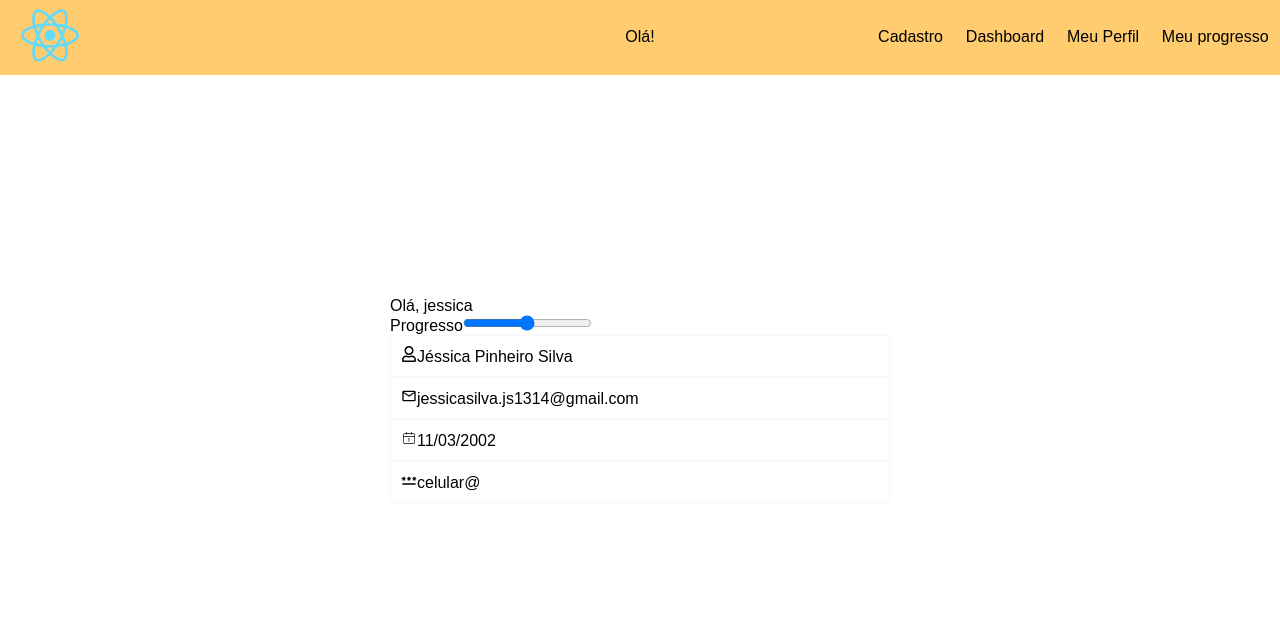
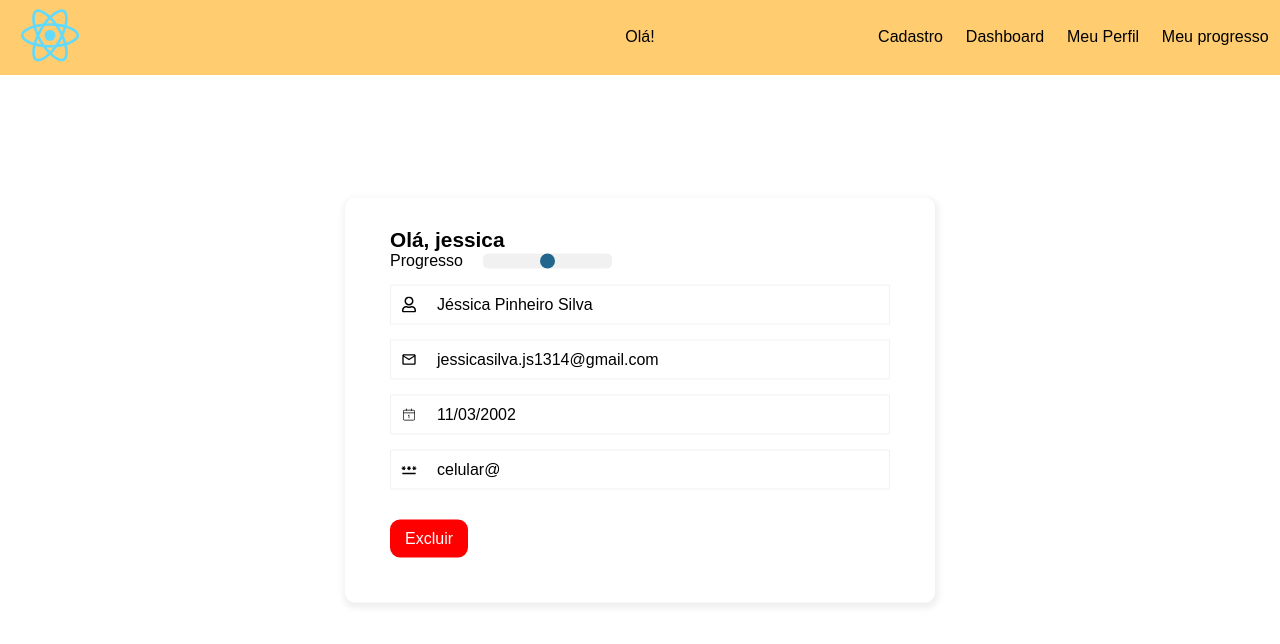
Before and after one commit to jessicapinheiro-s/meu-app-do-react-ativ-exte, a React (Create React App) app: page /meuPerfil in a window 1280 px wide. Shown: the top 644 px of the page. Built offline with nearby package versions, Linux system fonts and the light colour scheme.

Commit message:
criando button excluir, estilizando melhor o contedo referente ao meu perfil

```diff
--- a/src/Pages/meuPerfil.tsx
+++ b/src/Pages/meuPerfil.tsx
@@ -5,6 +5,8 @@ import { FaRegUser } from "react-icons/fa";
 import { MdOutlineMail } from "react-icons/md";
 import { MdOutlinePassword } from "react-icons/md";
 import { CiCalendarDate } from "react-icons/ci";
+import Button from '../components/buttons/button';
+import '../styles/style.css'
 
 
 
@@ -18,27 +20,31 @@ export default function MeuPerfil(props: MeuPerfilProps) {
         <div>
             <MenuHeader />
             <div className='container-meu-perfil'>
-                <div>
-                    <span>Olá, {props.nome}</span>
+                <div className='Title'>
+                    <h1>Olá, {props.nome}</h1>
                 </div>
                 <div className='info'>
-                    <div>
-                        <span>Progresso</span>
+                    <div className='progresso-container'>
+                        <p>Progresso</p>
                         <input
                             min="0"
                             max="100"
                             step="1"
                             type="range"
-                            readOnly />
+                            readOnly
+                            className='progressoBar'/>
                     </div>
                     <div className='Info-List'>
                         <ul>
-                            <Li icon={<FaRegUser />} title='Jéssica Pinheiro Silva' />
-                            <Li icon={<MdOutlineMail />}title='jessicasilva.js1314@gmail.com' />
-                            <Li icon={<CiCalendarDate />}title='11/03/2002' />
-                            <Li icon={<MdOutlinePassword />}title='celular@' />
+                            <Li className= 'li-meu-perfil-info'icon={<FaRegUser />} title='Jéssica Pinheiro Silva' />
+                            <Li className= 'li-meu-perfil-info' icon={<MdOutlineMail />}title='jessicasilva.js1314@gmail.com' />
+                            <Li className= 'li-meu-perfil-info' icon={<CiCalendarDate />}title='11/03/2002' />
+                            <Li className= 'li-meu-perfil-info' icon={<MdOutlinePassword />}title='celular@' />
                         </ul>
                     </div>
+                    <Button className='buttonExcluir'>
+                        Excluir
+                    </Button>
                 </div>
             </div>
         </div>
--- a/src/components/lista-item/li.tsx
+++ b/src/components/lista-item/li.tsx
@@ -4,10 +4,11 @@ import '../../styles/style.css';
 interface liProps{
     title:string;
     icon?:React.ReactNode;
+    className?: string;
 }
 
 export default function Li(props: liProps) {
     return (
-    <li>{props.icon}{props.title} </li>
+    <li className={props.className}>{props.icon}{props.title} </li>
     )
 }
--- a/src/styles/abstract/_variaves.scss
+++ b/src/styles/abstract/_variaves.scss
@@ -4,3 +4,5 @@ $cor-secundaria:#22668D;
 $cor-terciaria:#8ECDDD;
 $cor-quartenaria:#FFFADD;
 $cor-borda:#f5f5f5a8;
+$cor-red: red;
+$cor-red-dark: #970000;
--- /dev/null
+++ b/src/styles/components/_buttons.scss
@@ -0,0 +1,39 @@
+@import '../abstract/mixins';
+@import '../abstract/variaves';
+
+.container-buttons {
+    @include alinhamentoFlex();
+    width: 100%;
+
+    .button-cadastrar {
+        @include buttonTam();
+        background-color: $cor-terciaria;
+        color: white;
+
+        &:hover {
+            background-color: $cor-secundaria;
+            transition: all 0.5s;
+        }
+
+    }
+    .button-login {
+        border: none;
+        background-color: transparent;
+        text-decoration: underline;
+
+        &:hover {
+            text-decoration: none;
+        }
+    }
+
+}
+
+.buttonExcluir{
+    @include buttonTam();
+    color: white;
+    background-color: $cor-red;
+    &:hover {
+        background-color: $cor-red-dark;
+        transition: all 0.5s;
+    }
+}
--- a/src/styles/components/_meuPerfil.scss
+++ b/src/styles/components/_meuPerfil.scss
@@ -1,16 +1,68 @@
 @import '../abstract/mixins';
 @import '../abstract/variaves';
 
-.container-meu-perfil{
+.container-meu-perfil {
     width: 500px;
+    border-radius: 10px;
+    padding: 30px 45px;
+    box-shadow: 1px 3px 5px 3px #dbdbdb63;
     @include alinhamentoMeioPosition;
-    .Info-List{
-        ul{
-            li{
+
+    .Title {
+        h1 {
+            font-size: 1.3rem;
+            font-weight: 700;
+        }
+    }
+
+    .Info-List {
+        ul {
+            .li-meu-perfil-info {
                 list-style: none;
-                border: 1px solid $cor-borda;
+                border: 1px solid #dbdbdb63;
                 border-radius: 1px;
-                padding:10px;
+                padding: 10px;
+                margin: 15px 0px;
+                display: flex;
+                justify-content: left;
+                align-items: center;
+                gap: 20px;
+            }
+        }
+    }
+
+    .progresso-container {
+        display: flex;
+        align-items: center;
+        justify-content: left;
+        gap: 20px;
+
+        .progressoBar {
+            -webkit-appearance: none;
+            appearance: none;
+            height: 5px;
+            background: #d3d3d3;
+            outline: none;
+            border-radius: 5px;
+
+            &::-webkit-slider-thumb {
+                -webkit-appearance: none;
+                /* Remove estilos padrão do WebKit/Blink */
+                appearance: none;
+                width: 15px;
+                /* Largura do cursor do controle deslizante */
+                height: 15px;
+                /* Altura do cursor do controle deslizante */
+                background: $cor-secundaria;
+                cursor: pointer;
+                /* Altera o cursor ao pairar sobre o cursor do controle deslizante */
+                border-radius: 50%;
+            }
+
+            &::-webkit-slider-runnable-track {
+                width: 100%;
+                background: #f1f1f1;
+                border-radius: 5px;
             }
         }
     }
--- a/src/styles/style.css
+++ b/src/styles/style.css
@@ -1,3 +1,4 @@
+@charset "UTF-8";
 .container-header {
   display: flex;
   justify-content: space-around;
@@ -71,53 +72,115 @@ body {
 .modal-bg .inputs-login-form input:focus {
   border-bottom: 3px solid #22668D;
 }
-.modal-bg .container-buttons {
-  display: flex;
-  align-items: center;
-  justify-content: space-between;
-  width: 100%;
-}
-.modal-bg .container-buttons .button-cadastrar {
-  margin: 15px auto;
-  cursor: pointer;
-  background-color: #8ECDDD;
-  border-radius: 10px;
-  padding: 10px 15px;
-  border: none;
-  color: white;
-  font-size: 1rem;
-}
-.modal-bg .container-buttons .button-cadastrar:hover {
-  background-color: #22668D;
-  transition: all 0.5s;
-}
-.modal-bg .container-buttons .button-login {
-  border: none;
-  background-color: transparent;
-  text-decoration: underline;
-}
-.modal-bg .container-buttons .button-login:hover {
-  text-decoration: none;
-}
 
 .container-meu-perfil {
   width: 500px;
+  border-radius: 10px;
+  padding: 30px 45px;
+  box-shadow: 1px 3px 5px 3px rgba(219, 219, 219, 0.3882352941);
   position: absolute;
   top: 50%;
   left: 50%;
   transform: translate(-50%, -50%);
 }
-.container-meu-perfil .Info-List ul li {
+.container-meu-perfil .Title h1 {
+  font-size: 1.3rem;
+  font-weight: 700;
+}
+.container-meu-perfil .Info-List ul .li-meu-perfil-info {
   list-style: none;
-  border: 1px solid rgba(245, 245, 245, 0.6588235294);
+  border: 1px solid rgba(219, 219, 219, 0.3882352941);
   border-radius: 1px;
   padding: 10px;
+  margin: 15px 0px;
+  display: flex;
+  justify-content: left;
+  align-items: center;
+  gap: 20px;
+}
+.container-meu-perfil .progresso-container {
+  display: flex;
+  align-items: center;
+  justify-content: left;
+  gap: 20px;
+}
+.container-meu-perfil .progresso-container .progressoBar {
+  -webkit-appearance: none;
+  -moz-appearance: none;
+       appearance: none;
+  height: 5px;
+  background: #d3d3d3;
+  outline: none;
+  border-radius: 5px;
+}
+.container-meu-perfil .progresso-container .progressoBar::-webkit-slider-thumb {
+  -webkit-appearance: none;
+  /* Remove estilos padrão do WebKit/Blink */
+  appearance: none;
+  width: 15px;
+  /* Largura do cursor do controle deslizante */
+  height: 15px;
+  /* Altura do cursor do controle deslizante */
+  background: #22668D;
+  cursor: pointer;
+  /* Altera o cursor ao pairar sobre o cursor do controle deslizante */
+  border-radius: 50%;
+}
+.container-meu-perfil .progresso-container .progressoBar::-webkit-slider-runnable-track {
+  width: 100%;
+  background: #f1f1f1;
+  border-radius: 5px;
+}
+
+.container-buttons {
+  display: flex;
+  justify-content: space-around;
+  align-items: center;
+  width: 100%;
+}
+.container-buttons .button-cadastrar {
+  margin: 15px auto;
+  cursor: pointer;
+  border-radius: 10px;
+  padding: 10px 15px;
+  border: none;
+  font-size: 1rem;
+  background-color: #8ECDDD;
+  color: white;
+}
+.container-buttons .button-cadastrar:hover {
+  background-color: #22668D;
+  transition: all 0.5s;
+}
+.container-buttons .button-login {
+  border: none;
+  background-color: transparent;
+  text-decoration: underline;
+}
+.container-buttons .button-login:hover {
+  text-decoration: none;
+}
+
+.buttonExcluir {
+  margin: 15px auto;
+  cursor: pointer;
+  border-radius: 10px;
+  padding: 10px 15px;
+  border: none;
+  font-size: 1rem;
+  color: white;
+  background-color: red;
+}
+.buttonExcluir:hover {
+  background-color: #970000;
+  transition: all 0.5s;
 }
 
 * {
   margin: 0;
   padding: 0;
   font-family: Arial, Helvetica, sans-serif;
+  font-size: 1rem;
 }
 
 .container-geral {
--- a/src/styles/style.scss
+++ b/src/styles/style.scss
@@ -3,12 +3,15 @@
 @import './components/cadastro';
 @import './components/dashboard';
 @import './components/meuPerfil';
+@import './components/buttons';
+
 
 
 *{
     margin: 0;
     padding: 0;
     font-family: Arial, Helvetica, sans-serif;
+    font-size: 1rem;
 }
 .container-geral{
     width: 100%;
```
Also changed, not shown: src/styles/abstract/_mixins.scss (+12 -2 lines), src/styles/components/_cadastro.scss (+0 -32 lines), 1 other file (tests, documents, lock files or other folders).
